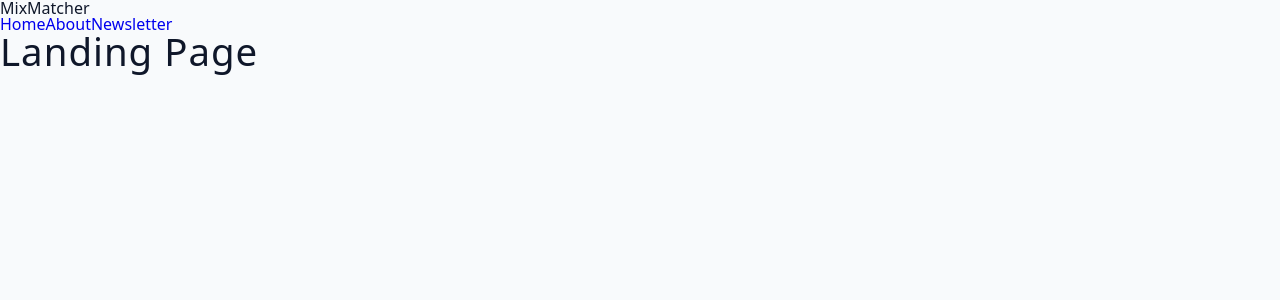
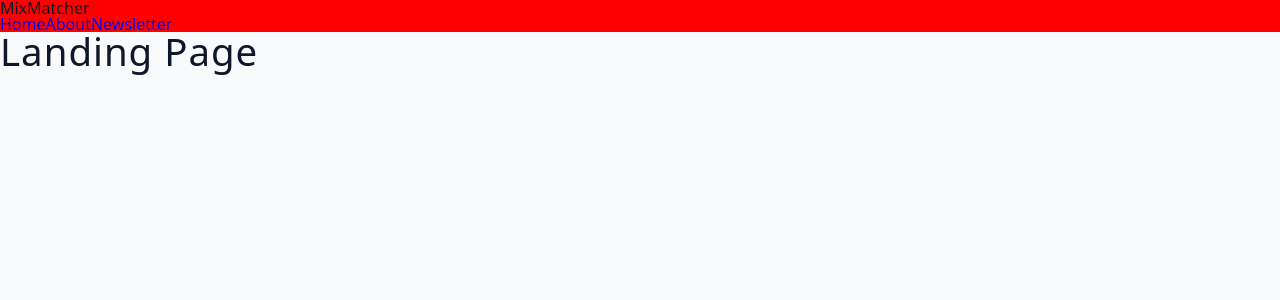
Before and after one commit to Megagig/Mixmaster, a React (Vite) app: page / in a window 1280 px wide. Shown: the top 300 px of the page. Built offline with nearby package versions, Linux system fonts and the light colour scheme.

Commit message:
Styled component Wrapper

```diff
--- a/src/components/Navbar.jsx
+++ b/src/components/Navbar.jsx
@@ -2,16 +2,9 @@ import React from 'react';
 import { NavLink } from 'react-router-dom';
 import styled from 'styled-components';
 
-const styledBtn = styled.button`
-  background-color: #4caf50;
-  color: #fff;
-  padding: 1rem 2rem;
-  font-size: 2rem;
-`;
-
 const Navbar = () => {
   return (
-    <nav>
+    <Wrapper>
       <div className="nav-center">
         <span className="logo">MixMatcher</span>
         <div className="nav-links">
@@ -26,8 +19,12 @@ const Navbar = () => {
           </NavLink>
         </div>
       </div>
-    </nav>
+    </Wrapper>
   );
 };
 
+const Wrapper = styled.nav`
+  background: red;
+`;
+
 export default Navbar;
```
